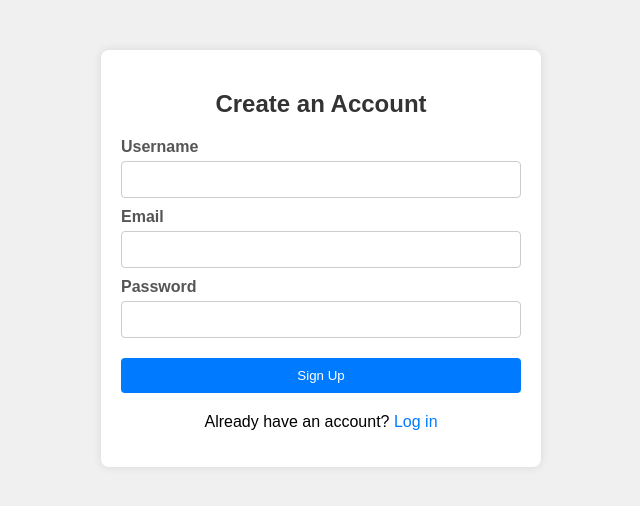
After one commit to poojanpatel2712/Cloud-Services, a Flask app: page /signup in a window 1280 px wide. The commit adds this page. Shown: the top 506 px of the page, without its empty margins (319-959 px from the left). Run offline with Flask 3, Linux system fonts and the light colour scheme.

Commit message:
Signup and Login Functionality added

```diff
--- a/app.py
+++ b/app.py
@@ -7,17 +7,103 @@ auth = HTTPBasicAuth()
 app = Flask(__name__)
 
 
-# Define valid users
-users = {
-    "admin": "password123"
-}
+# user Authentication
 
-# Verify username and password
-@auth.verify_password
-def verify_password(username, password):
-    if username in users and users[username] == password:
-        return username
-    return None
+from flask import Flask, render_template, request, redirect, url_for, flash, session
+from flask_sqlalchemy import SQLAlchemy
+from flask_login import LoginManager, UserMixin, login_user, login_required, logout_user, current_user
+from flask_bcrypt import Bcrypt
+
+app = Flask(__name__)
+app.config['SECRET_KEY'] = 'your_secret_key'
+app.config['SQLALCHEMY_DATABASE_URI'] = 'sqlite:///users.db'
+app.config['SQLALCHEMY_TRACK_MODIFICATIONS'] = False
+
+db = SQLAlchemy(app)
+bcrypt = Bcrypt(app)
+login_manager = LoginManager(app)
+login_manager.login_view = 'login'
+
+
+class User(db.Model, UserMixin):
+    id = db.Column(db.Integer, primary_key=True)
+    username = db.Column(db.String(150), unique=True, nullable=False)
+    email = db.Column(db.String(150), unique=True, nullable=False)
+    password = db.Column(db.String(150), nullable=False)
+    files = db.relationship('File', backref='owner', lazy=True)
+
+class File(db.Model):
+    id = db.Column(db.Integer, primary_key=True)
+    filename = db.Column(db.String(200), nullable=False)
+    user_id = db.Column(db.Integer, db.ForeignKey('user.id'), nullable=False)
+
+    def __repr__(self):
+        return f"<File {self.filename}>"
+
+
+# Create the database
+with app.app_context():
+    db.create_all()
+
+
+
+@app.route('/signup', methods=['GET', 'POST'])
+def signup():
+    if request.method == 'POST':
+        username = request.form.get('username')
+        email = request.form.get('email')
+        password = request.form.get('password')
+
+        hashed_password = bcrypt.generate_password_hash(password).decode('utf-8')
+
+        new_user = User(username=username, email=email, password=hashed_password)
+
+        db.session.add(new_user)
+        db.session.commit()
+
+        flash('Account created successfully! You can now log in.', 'success')
+        return redirect(url_for('login'))
+
+    return render_template('signup.html')
+
+
+@app.route('/login', methods=['GET', 'POST'])
+def login():
+    if request.method == 'POST':
+        email = request.form.get('email')
+        password = request.form.get('password')
+
+        user = User.query.filter_by(email=email).first()
+
+        if user and bcrypt.check_password_hash(user.password, password):
+            login_user(user)
+            flash('Login successful!', 'success')
+            return redirect(url_for('index'))
+        else:
+            flash('Login failed. Check your email and password.', 'danger')
+
+    return render_template('login.html')
+
+@login_manager.user_loader
+def load_user(user_id):
+    return User.query.get(int(user_id))
+
+
+@app.route('/logout')
+@login_required
+def logout():
+    logout_user()
+    flash('You have been logged out.', 'info')
+    return redirect(url_for('login'))
+
+@login_manager.user_loader
+def load_user(user_id):
+    return User.query.get(int(user_id))
+
+
+
+
+
 
 # Initialize MinIO client
 client = Minio(
@@ -66,8 +152,8 @@ logging.basicConfig(filename='file_upload.log', level=logging.INFO)
 
 # Upload functionality
 @app.route('/upload', methods=['POST'])
-@auth.login_required
 @request_time.time()
+@login_required
 def upload_file():
     if 'file' not in request.files:
         return 'No file part', 400
@@ -85,11 +171,25 @@ def upload_file():
 
     if file:
         filename = file.filename
+        user_id = current_user.id  # Get the logged-in user's ID
+
         try:
             logging.info(f"Uploading {filename} to bucket {bucket_name}")
+
+            # Upload the file to MinIO
             client.put_object(bucket_name, filename, file.stream, length=-1, part_size=10*1024*1024)
+
+            # Log successful upload
             logging.info(f"Successfully uploaded {filename}")
+
+            # Increment the upload counter
             upload_counter.inc()
+
+            # Save file info in the database (associate with the current user)
+            new_file = File(filename=filename, user_id=user_id)
+            db.session.add(new_file)
+            db.session.commit()
+
             return jsonify({"message": f"File '{filename}' uploaded successfully"}), 200
         except Exception as e:
             logging.error(f"Error uploading file: {str(e)}")
@@ -99,34 +199,39 @@ def upload_file():
 
 # List of the uploaded files
 @app.route('/files', methods=['GET'])
-@auth.login_required
+@login_required
 def list_files():
-    bucket_name = 'your-bucket'  # Ensure the bucket name matches
     try:
-        # Fetch the list of objects in the bucket
-        objects = client.list_objects(bucket_name)
+        # Fetch files associated with the logged-in user
+        user_files = File.query.filter_by(user_id=current_user.id).all()
 
-        # Extract filenames and return them as JSON
-        files = [obj.object_name for obj in objects]
+        # Extract filenames
+        files = [file.filename for file in user_files]
 
         # Log the files for debugging purposes
-        print(f"Files in bucket: {files}")
+        logging.info(f"Files for user {current_user.username}: {files}")
 
         return jsonify(files), 200
     except Exception as e:
         # Log and return the error if something goes wrong
-        print(f"Error: {str(e)}")
+        logging.error(f"Error fetching files: {str(e)}")
         return jsonify({"error": str(e)}), 500
 
 
 # Download functionality for the uploaded files
 @app.route('/download/<filename>', methods=['GET'])
-@auth.login_required
+@login_required
 def download_file(filename):
-    bucket_name = 'your-bucket'  # Ensure the bucket name matches
+    try:
+        # Check if the file belongs to the current user
+        user_file = File.query.filter_by(filename=filename, user_id=current_user.id).first()
 
-    try:
+        if not user_file:
+            logging.warning(f"User {current_user.username} attempted to download a file they don't own.")
+            return jsonify({"error": "File not found or you don't have permission to access it"}), 403
+
         # Download the file from MinIO
+        bucket_name = 'your-bucket'
         response = client.get_object(bucket_name, filename)
 
         # Return the file data with appropriate headers for download
@@ -135,22 +240,35 @@ def download_file(filename):
             'Content-Type': 'application/octet-stream'
         }
     except Exception as e:
+        logging.error(f"Error downloading file: {str(e)}")
         return jsonify({"error": str(e)}), 500
 
 
 # Delete functionality for the uploaded files
 @app.route('/delete/<filename>', methods=['DELETE'])
-@auth.login_required
+@login_required
 def delete_file(filename):
-    bucket_name = 'your-bucket'  # Ensure the bucket name matches
+    try:
+        # Check if the file exists and belongs to the current user
+        file_to_delete = File.query.filter_by(filename=filename, user_id=current_user.id).first()
 
-    try:
+        if not file_to_delete:
+            logging.warning(f"User {current_user.username} attempted to delete a file they don't own.")
+            return jsonify({"error": "File not found or you don't have permission to delete it"}), 403
+
         # Delete the file from MinIO
+        bucket_name = 'your-bucket'
         client.remove_object(bucket_name, filename)
+
+        # Remove the file from the database
+        db.session.delete(file_to_delete)
+        db.session.commit()
+
+        logging.info(f"File '{filename}' deleted by user {current_user.username}")
         return jsonify({"message": f"File '{filename}' deleted successfully"}), 200
     except Exception as e:
+        logging.error(f"Error deleting file: {str(e)}")
         return jsonify({"error": str(e)}), 500
-
 
 
 
--- /dev/null
+++ b/templates/signup.html
@@ -0,0 +1,107 @@
+<!-- {% with messages = get_flashed_messages(with_categories=True) %}
+    {% if messages %}
+        <div style="margin-bottom: 10px;">
+            {% for category, message in messages %}
+                <div style="background-color: #f8d7da; color: #721c24; padding: 10px; margin-bottom: 10px; border-radius: 4px;">
+                    {{ message }}
+                </div>
+            {% endfor %}
+        </div>
+    {% endif %}
+{% endwith %}
+ -->
+
+<!DOCTYPE html>
+<html lang="en">
+<head>
+    <meta charset="UTF-8">
+    <meta name="viewport" content="width=device-width, initial-scale=1.0">
+    <title>Sign Up</title>
+    <style>
+        body {
+            font-family: Arial, sans-serif;
+            background-color: #f0f0f0;
+            margin: 0;
+            padding: 0;
+        }
+
+        .container {
+            max-width: 400px;
+            margin: 50px auto;
+            padding: 20px;
+            background-color: #fff;
+            border-radius: 8px;
+            box-shadow: 0 0 10px rgba(0, 0, 0, 0.1);
+        }
+
+        h2 {
+            text-align: center;
+            color: #333;
+        }
+
+        label {
+            font-weight: bold;
+            color: #555;
+            display: block;
+            margin-top: 10px;
+        }
+
+        input[type="text"], input[type="email"], input[type="password"] {
+            width: 100%;
+            padding: 10px;
+            margin-top: 5px;
+            border: 1px solid #ccc;
+            border-radius: 4px;
+            box-sizing: border-box;
+        }
+
+        button {
+            width: 100%;
+            background-color: #007bff;
+            color: white;
+            padding: 10px;
+            margin-top: 20px;
+            border: none;
+            border-radius: 4px;
+            cursor: pointer;
+        }
+
+        button:hover {
+            background-color: #0056b3;
+        }
+
+        p {
+            text-align: center;
+            margin-top: 20px;
+        }
+
+        a {
+            color: #007bff;
+            text-decoration: none;
+        }
+
+        a:hover {
+            text-decoration: underline;
+        }
+    </style>
+</head>
+<body>
+    <div class="container">
+        <h2>Create an Account</h2>
+        <form method="POST">
+            <label for="username">Username</label>
+            <input type="text" name="username" id="username" required>
+
+            <label for="email">Email</label>
+            <input type="email" name="email" id="email" required>
+
+            <label for="password">Password</label>
+            <input type="password" name="password" id="password" required>
+
+            <button type="submit">Sign Up</button>
+        </form>
+
+        <p>Already have an account? <a href="{{ url_for('login') }}">Log in</a></p>
+    </div>
+</body>
+</html>
```
Also changed, not shown: templates/index.html (+54 -17 lines), templates/login.html (added, +104 -0 lines), instance/users.db (added), 1 other file.
